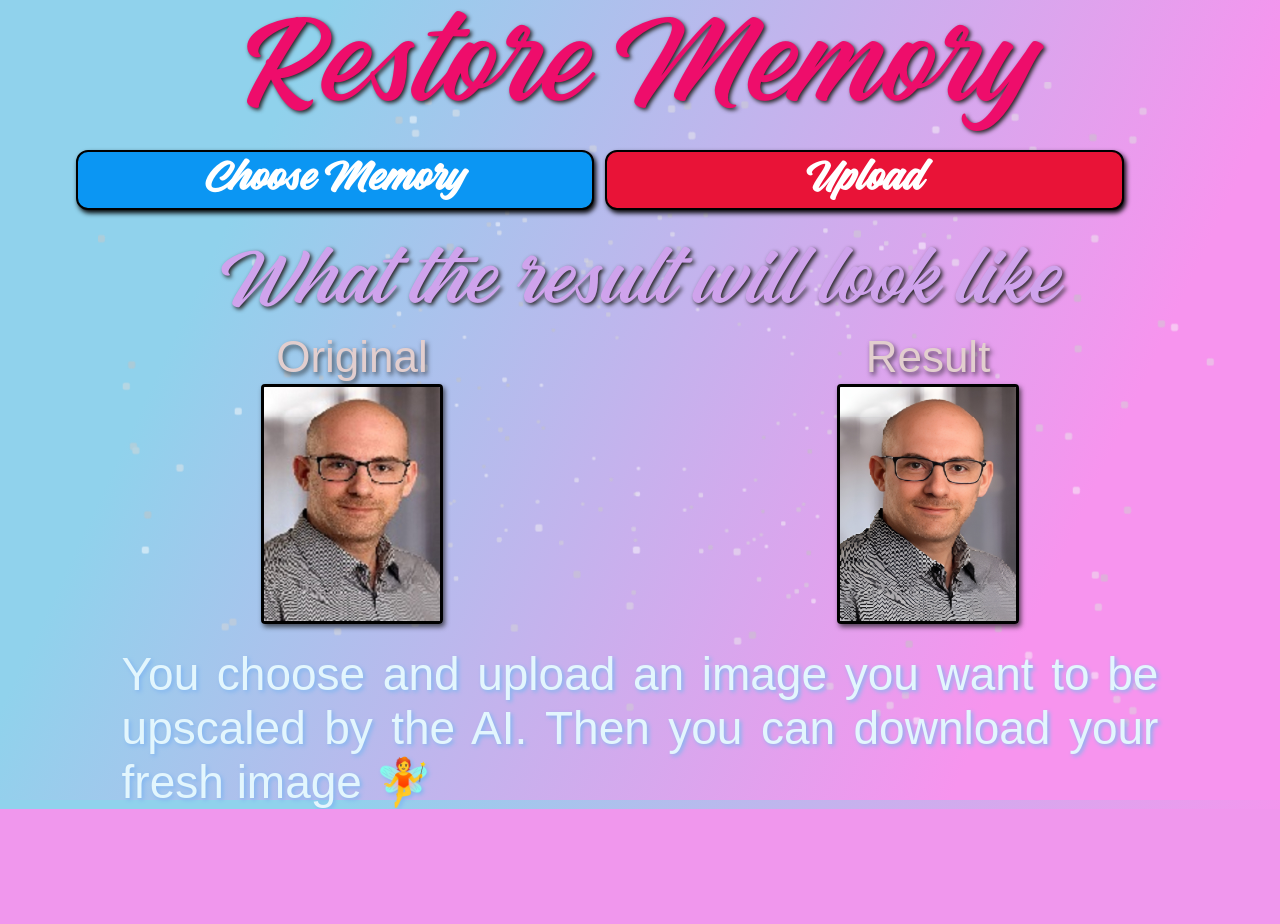
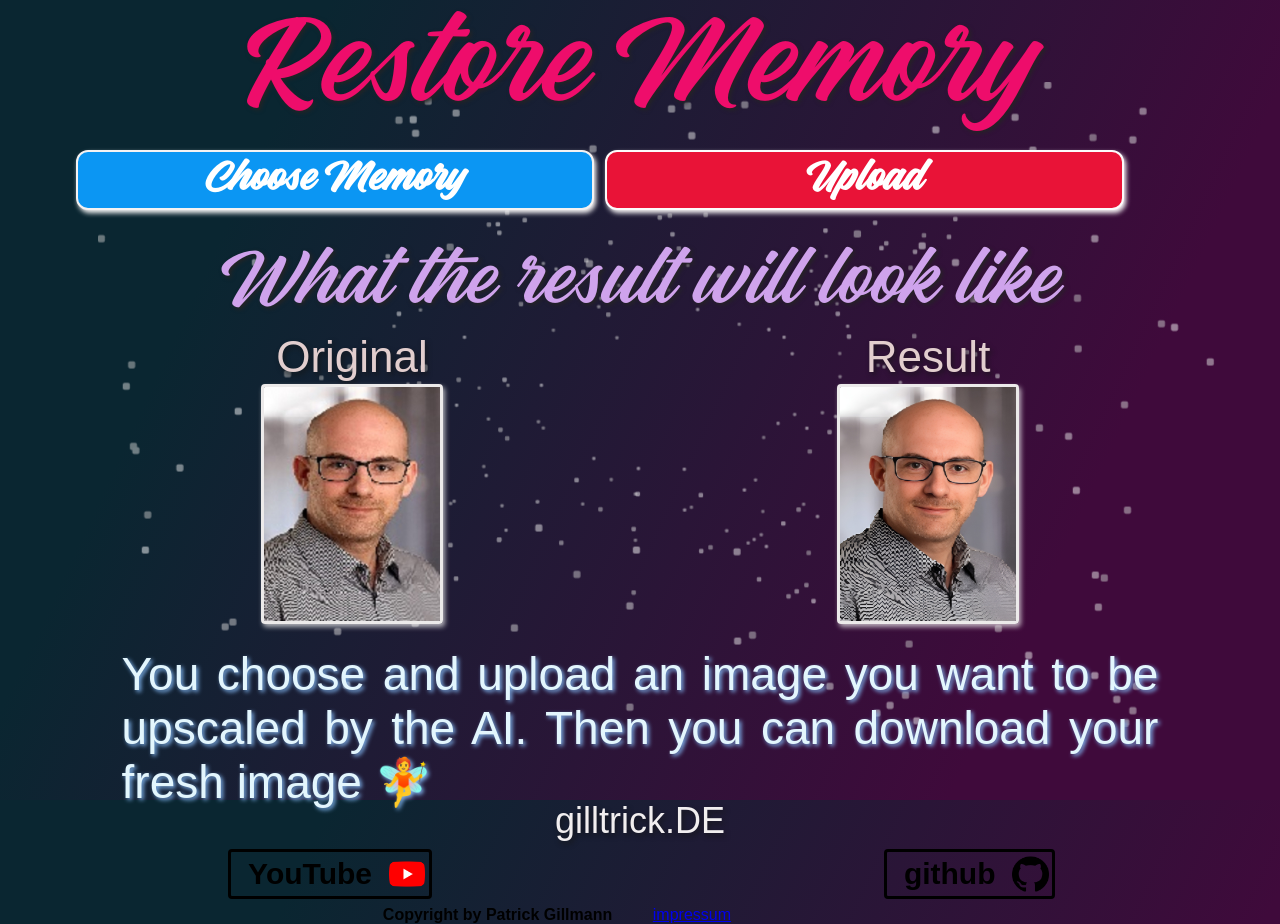
Before and after one commit to gilltrick/restoredMemorys, a Flask app: page / in a window 1280 px wide. Before the commit the page ends 809 px from the top, so only its background shows below. Run offline with Flask 2, Linux system fonts and the light colour scheme.

Commit message:
preventing empty file upload

```diff
--- a/server.py
+++ b/server.py
@@ -1,8 +1,6 @@
 from flask import Flask, render_template, request, make_response, send_file
 import re, base64, os, time, hashlib, datetime
 
-sourceFolder = os.getcwd()+"/sourceFolder/"
-resultFolder = os.getcwd()+"/resultFolder/"
 
 server = Flask(__name__)
 
@@ -14,7 +12,6 @@ def index():
             if os.path.isfile(os.getcwd()+"/static/results/"+id+"/restored_imgs/"+id+".jpg"):
                 return render_template("index.html", disableRestoreMemory=True, result=True, uploadedImage = True, imagePath="/static/uploadedImages/"+id+".jpg", resultImagePath="/static/results/"+id+"/restored_imgs/"+id+".jpg")
             if os.path.isfile(os.getcwd()+"/static/uploadedImages/"+id+".jpg"):
-                print("hello")
                 return render_template("index.html", disableRestoreMemory=False, result=False, uploadedImage = True, imagePath="/static/uploadedImages/"+id+".jpg")
             else:
                 return render_template("index.html", disableRestoreMemory=False, result=False, uploadedImage = True, imagePath="/static/uploadedImages/"+id+".jpg")
@@ -26,15 +23,16 @@ def uploadImage():
     path = "/static/uploadedImages/"
     try:
         id = request.cookies["data"]
-        if os.path.isfile(os.getcwd()+"/static/uploadedImages/"+id+".jpg"):
+        if os.path.isfile(os.getcwd()+path+id+".jpg"):
             return render_template("index.html", disableRestoreMemory=False, result=False, uploadedImage = True, imagePath=path+id+".jpg")
         return render_template("index.html", result=False, uploadedImage = False)
     except:
-        print("ausrede")
         id = CreateRandomId()
         response = make_response(render_template("index.html", disableRestoreMemory=False, result=False, uploadedImage = True, imagePath=path+id+".jpg"))
         response.set_cookie("data", id)
         imageFile = request.files["image"]
+        if imageFile.filename == "":
+            return render_template("index.html", result=False, uploadedImage = False)
         imageFile.save(os.getcwd()+path+id+".jpg")
         return response
 
@@ -79,10 +77,13 @@ def clear_folder(dir):
 def CreateRandomId():
     return hashlib.md5(str(datetime.datetime.now()).encode()).hexdigest()
 
-
 @server.route("/downloadAiFiles", methods=["get"])
 def downloadAiFiles():
     return send_file(os.getcwd()+"/static/downloadableAiFiles/ai.7z")
 
+@server.route("/impressum", methods=["get"])
+def impressum():
+    return render_template("impressum.html")
+
 if __name__ == "__main__":
     server.run(debug=True, host="0.0.0.0", port=4747)
--- a/static/styles/index.css
+++ b/static/styles/index.css
@@ -33,7 +33,8 @@
 
 html{
 
-    background: linear-gradient(115deg, rgb(144, 210, 236) 20%, rgb(247, 148, 238) 80%);
+    /* background: linear-gradient(115deg, rgb(144, 210, 236) 20%, rgb(247, 148, 238) 80%); */
+    background: linear-gradient(115deg, rgb(10, 38, 49) 20%, rgb(63, 10, 59) 80%);
     background-attachment: fixed;
 }
 
@@ -77,12 +78,18 @@ form{
     border-radius: 12px;
     color: white;
     background-color: rgb(233, 19, 55);
-    border: 2px solid black;
     text-align: center;
     font-size: 24px;
     font-weight: bolder;
-    box-shadow: 2px 3px 5px black;
+    /* border: 2px solid black;
+    box-shadow: 2px 3px 5px black; */
+    border: 2px solid rgb(252, 251, 251);
+    box-shadow: 2px 3px 5px rgb(252, 250, 250);
+}
 
+.uploadImageBtn:hover{
+
+    background-color: rgb(37, 233, 19);
 }
 
 input[type="file"] {
@@ -98,8 +105,16 @@ input[type="file"] {
     border-radius: 12px;
     color: white;
     background-color: rgb(11, 150, 243);
-    border: 2px solid black;
-    box-shadow: 2px 3px 5px black;
+    /* border: 2px solid black;
+    box-shadow: 2px 3px 5px black; */
+    border: 2px solid rgb(245, 242, 242);
+    box-shadow: 2px 3px 5px rgb(250, 248, 248);
+}
+
+.custom-file-upload:hover {
+
+    background-color: rgb(243, 11, 185);
+
 }
 
 .btnText{
@@ -177,8 +192,10 @@ input[type="file"] {
     max-height: 30vh;
     width: auto;
     border-radius: 4px;
-    border: 3px solid black;
-    box-shadow: 2px 3px 5px #161616b2;
+    /* border: 3px solid black;
+    box-shadow: 2px 3px 5px #161616b2; */
+    border: 3px solid rgb(236, 234, 234);
+    box-shadow: 2px 3px 5px #f5f4f4b2;
 }
 
 img{
@@ -412,6 +447,92 @@ img{
     width: 90%;
 
 }
+
+.credits{
+
+    height: 8%;
+    width: 100%;
+    display: flexbox;
+    align-items: center;
+    align-content: space-evenly;
+}
+
+.creditsTitle{
+    font-size: 36px;
+    color: rgb(241, 238, 239);
+    text-align: center;
+    text-shadow: 2px 3px 5px #161616b2;
+    margin: auto;
+    width: 100%;
+}
+
+.creditsSocial{
+    display: flex;
+    width: 100%;
+    height: 100%;
+    margin: auto;
+}
+
+.socialLink{
+    text-decoration: none;
+    display: flex;
+    margin: auto;
+}
+
+.socialBtn{
+    display: flex;
+    height: 25%;
+    width: auto;
+    font-size: 20px;
+    background-color: transparent;
+    border:3px solid black;
+    border-radius: 4px;
+    padding:1%;
+}
+
+.socialBtnText{
+
+    margin: auto;
+    text-align: center;
+    font-size: 30px;
+    font-weight: bolder;
+    padding-left: 15px;
+    padding-right: 15px;
+}
+
+.socialImg{
+
+    height: auto;
+    width: 40px;
+    padding: 1%;
+}
+
+.copyrightContainer{
+
+    display: flex;
+}
+
+.copyrightText{
+    width: 49%;
+    margin: auto;
+    margin-right:1%;
+    text-align: right;
+    font-size: 16px;
+    font-weight: bolder;
+    padding-left: 15px;
+    padding-right: 15px;
+}
+
+.impressumsLink{
+
+    width: 49%;
+    text-align: left;
+    margin: auto;
+    margin-left:1%
+}
+
+
+
 
 .lds-spinner {
     position: absolute;
--- a/templates/index.html
+++ b/templates/index.html
@@ -1,7 +1,7 @@
 <html>
     <head>
         <link rel="stylesheet" href="static/styles/index.css">
-        <link rel="shortcut icon" href="/static/icon.ico">
+        <link rel="icon" type="image/x-icon" href="/static/images/icon.ico">
         <title>RestoreMemorys</title>
     </head>
     <body>
@@ -98,6 +98,27 @@
         </div>
         {%endif%}
         {%endif%}
+        <div class="credits">
+            <div class="creditsTitle">
+                gilltrick.DE
+            </div>
+            <div class="creditsSocial">
+                <a href="/" class="socialLink">
+                    <button class="socialBtn"><div class="socialBtnText">YouTube</div><img src="/static/images/yticon.png" class="socialImg"></button>
+                </a>
+                <a href="https://github.com/gilltrick/restoredMemorys" class="socialLink">
+                    <button class="socialBtn"><div class="socialBtnText">github</div><img src="/static/images/ghicon.png" class="socialImg"></button>
+                </a>
+            </div>
+            <div class="copyrightContainer">
+                <div class="copyrightText">
+                    Copyright by Patrick Gillmann
+                </div>
+                <div class="impressumsLink">
+                    <a href="/impressum">impressum</a>
+                </div>
+            </div>
+        </div>
     </body>
     <div class="bg"></div>
     <div class="star-field">
```
Also changed, not shown: other parts of static/styles/index.css (+28 -14 lines), static/images/ghicon.png (added), static/images/icon.ico (renamed from static/styles/icon.ico), static/images/yticon.png (added), 1 other file.
